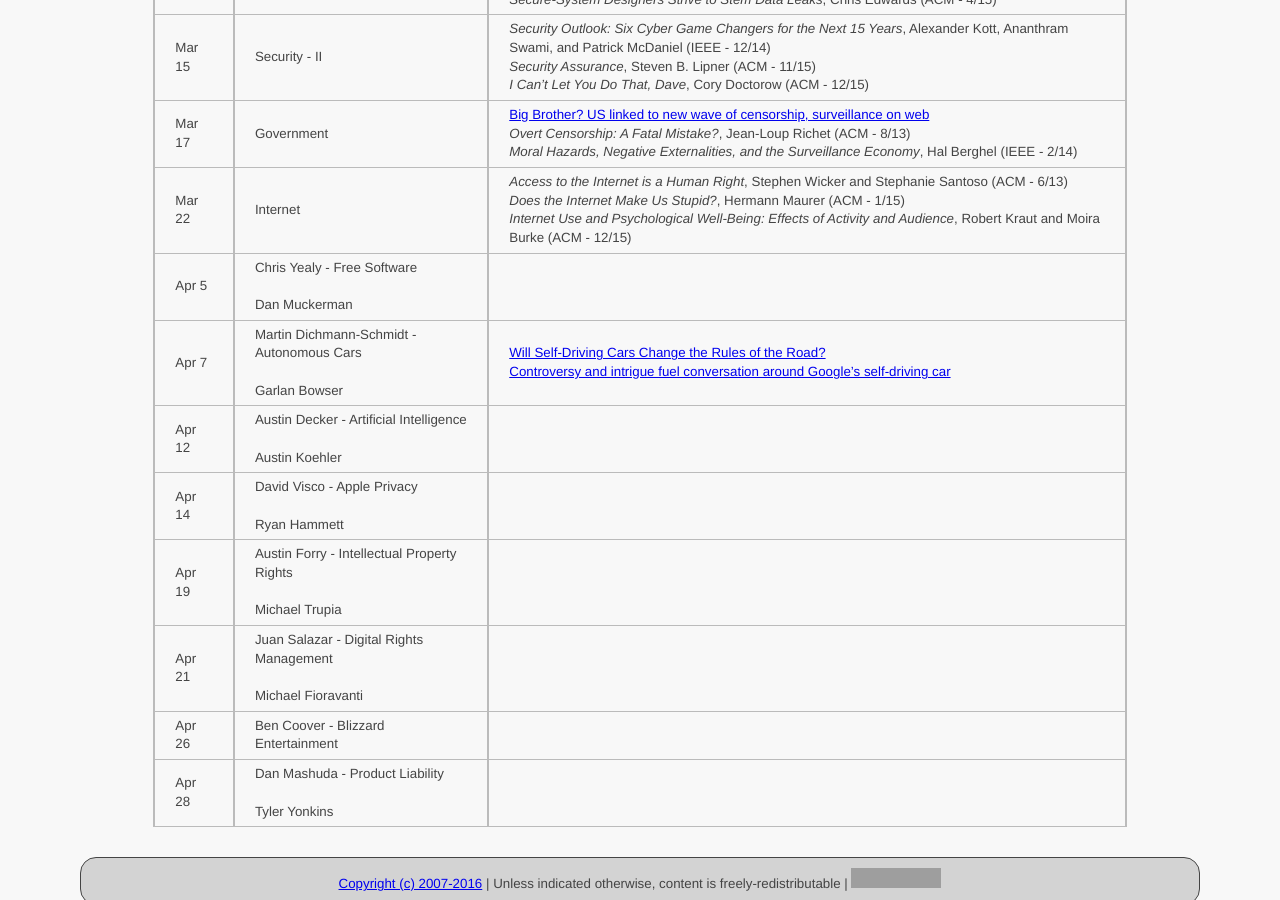
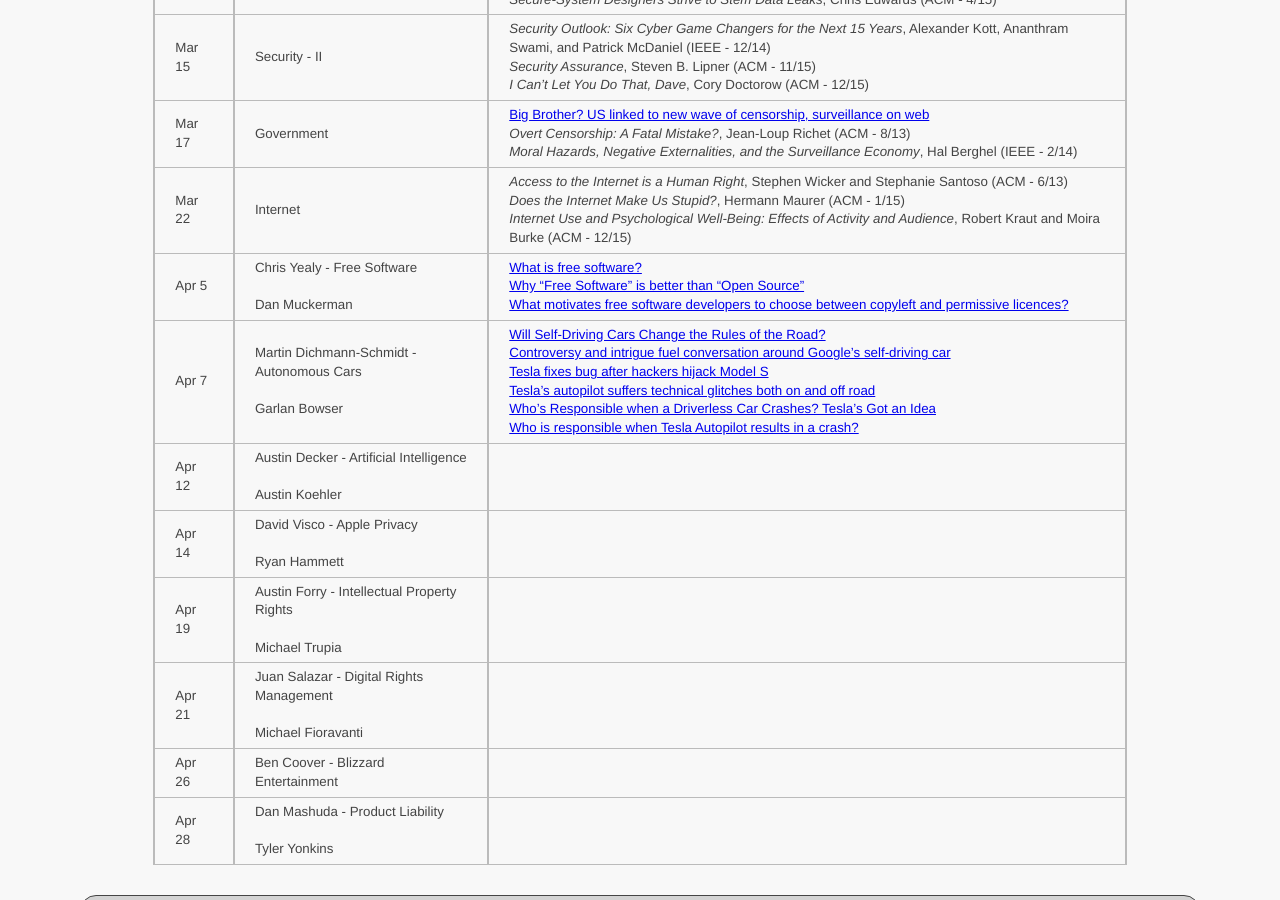
Before and after one commit to ycpcs/cs456-spring2016, a Jekyll site: the page built from schedule/index.md, in a window 1280 px wide and 900 px high, scrolled down 1005 px. Built offline with Jekyll 4.4.1, drawn with Linux system fonts in a browser that asks for light colours; grey boxes are pictures that could not be loaded.

Commit message:
add opensource articles
add opensource articles

```diff
--- a/schedule/index.md
+++ b/schedule/index.md
@@ -30,8 +30,8 @@ All reading materials can be accessed via [Schmidt Library](http://library.ycp.e
 > Mar 15  | Security - II   | *Security Outlook: Six Cyber Game Changers for the Next 15 Years*, Alexander Kott, Ananthram Swami, and Patrick McDaniel (IEEE - 12/14) <br /> *Security Assurance*, Steven B. Lipner (ACM - 11/15) <br /> *I Can't Let You Do That, Dave*, Cory Doctorow (ACM - 12/15)|
 > Mar 17  | Government      | [Big Brother? US linked to new wave of censorship, surveillance on web](http://www.foxnews.com/tech/2013/02/27/special-report-surveillance-and-censorship-america/) <br /> *Overt Censorship: A Fatal Mistake?*, Jean-Loup Richet (ACM - 8/13) <br /> *Moral Hazards, Negative Externalities, and the Surveillance Economy*, Hal Berghel (IEEE - 2/14)|
 > Mar 22  | Internet        | *Access to the Internet is a Human Right*, Stephen Wicker and Stephanie Santoso (ACM - 6/13) <br /> *Does the Internet Make Us Stupid?*, Hermann Maurer (ACM - 1/15)  <br /> *Internet Use and Psychological Well-Being: Effects of Activity and Audience*, Robert Kraut and Moira Burke (ACM - 12/15) |
-> Apr 5   | Chris Yealy - Free Software  <br /> <br /> Dan Muckerman | |
-> Apr 7   | Martin Dichmann-Schmidt - Autonomous Cars <br /> <br /> Garlan Bowser | [Will Self-Driving Cars Change the Rules of the Road?](http://ideas.time.com/2013/01/14/will-self-driving-cars-change-the-rules-of-the-road/) <br /> [Controversy and intrigue fuel conversation around Google's self-driving car](https://www.proopinion.com/en/blog/controversy-and-intrigue-fuel-conversation-around-googles-selfdriving-car)|
+> Apr 5   | Chris Yealy - Free Software  <br /> <br /> Dan Muckerman | [What is free software?](https://www.gnu.org/philosophy/free-sw.en.html) <br /> [Why “Free Software” is better than “Open Source”](https://www.gnu.org/philosophy/free-software-for-freedom.en.html) <br /> [What motivates free software developers to choose between copyleft and permissive licences?](https://opensource.com/law/13/8/motivation-free-software-licensing) |
+> Apr 7   | Martin Dichmann-Schmidt - Autonomous Cars <br /> <br /> Garlan Bowser | [Will Self-Driving Cars Change the Rules of the Road?](http://ideas.time.com/2013/01/14/will-self-driving-cars-change-the-rules-of-the-road/) <br /> [Controversy and intrigue fuel conversation around Google's self-driving car](https://www.proopinion.com/en/blog/controversy-and-intrigue-fuel-conversation-around-googles-selfdriving-car) <br /> [Tesla fixes bug after hackers hijack Model S](http://money.cnn.com/2015/08/06/technology/tesla-hack/) <br /> [Tesla’s autopilot suffers technical glitches both on and off road](http://glitch.news/2015-10-22-teslas-autopilot-suffers-technical-glitches-both-on-and-off-road.html) <br /> [Who’s Responsible when a Driverless Car Crashes? Tesla’s Got an Idea](http://www.wsj.com/articles/tesla-electric-cars-soon-to-sport-autopilot-functions-such-as-passing-other-vehicles-1431532720) <br /> [Who is responsible when Tesla Autopilot results in a crash?](http://www.teslarati.com/responsible-tesla-autopilot-crash-accidents/) |
 > Apr 12  | Austin Decker - Artificial Intelligence <br /> <br /> Austin Koehler | |
 > Apr 14  | David Visco - Apple Privacy <br /> <br /> Ryan Hammett | |
 > Apr 19  | Austin Forry - Intellectual Property Rights <br /> <br /> Michael Trupia | |
```
